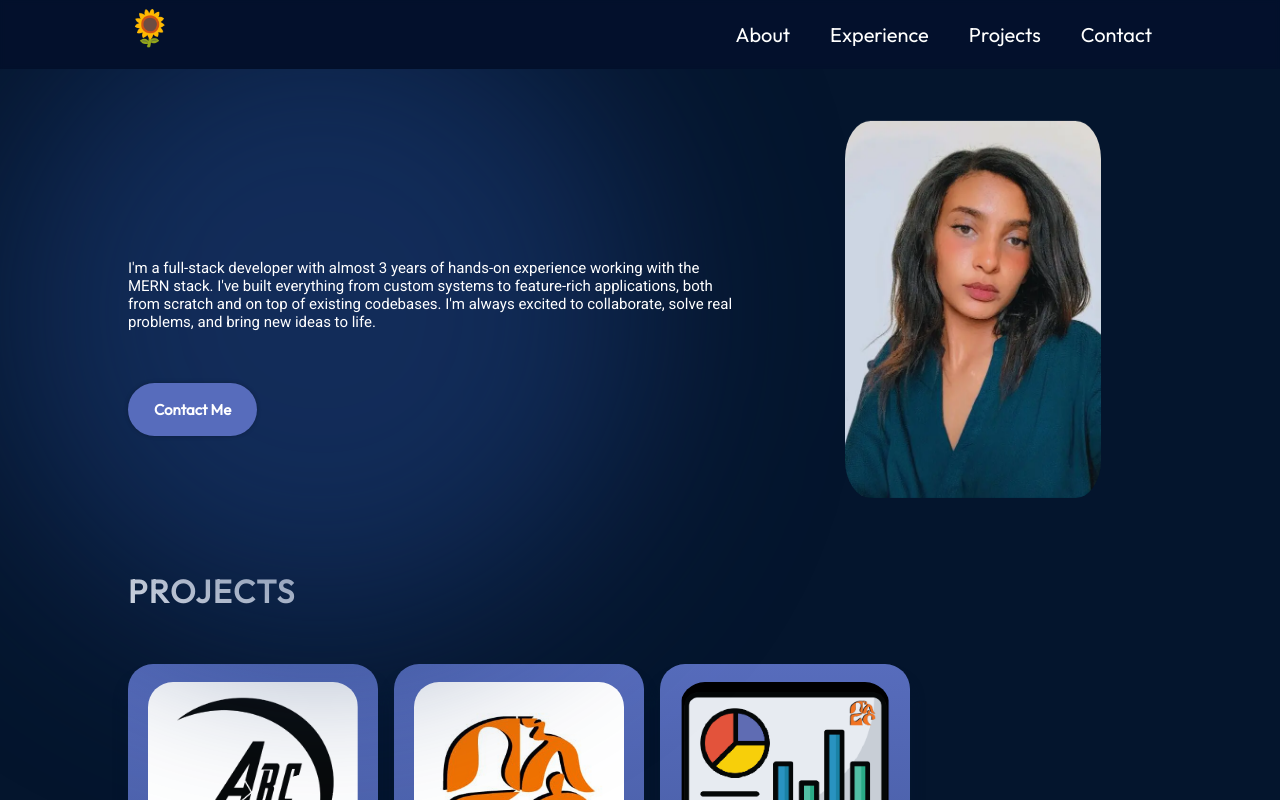
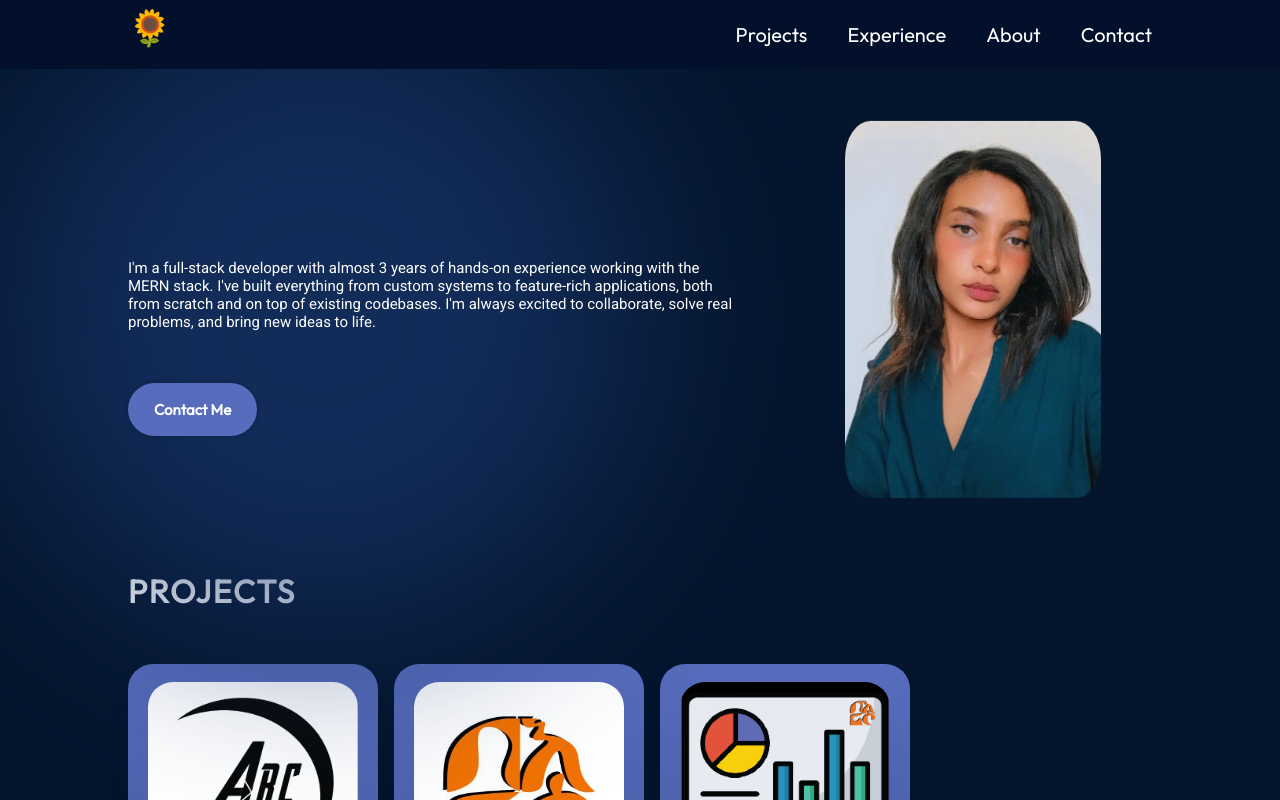
Before and after one commit to rainbows-n-sushine/my-portfolio-new, a React (Vite) app: page / in a window 1280 px wide. Shown: the top 800 px of the page. Built offline with nearby package versions, Linux system fonts and the light colour scheme.

Commit message:
just fixed a whimsy little thing on navbar

```diff
--- a/src/components/Navbar/Navbar.jsx
+++ b/src/components/Navbar/Navbar.jsx
@@ -26,14 +26,15 @@ export const Navbar = () => {
           className={`${styles.menuItems} ${menuOpen && styles.menuOpen}`}
           onClick={() => setMenuOpen(false)}
         >
-          <li>
-            <a href="#about">About</a>
+           <li>
+            <a href="#projects">Projects</a>
           </li>
+
           <li>
             <a href="#experience">Experience</a>
           </li>
           <li>
-            <a href="#projects">Projects</a>
+            <a href="#about">About</a>
           </li>
           <li>
             <a href="#contact">Contact</a>
```
